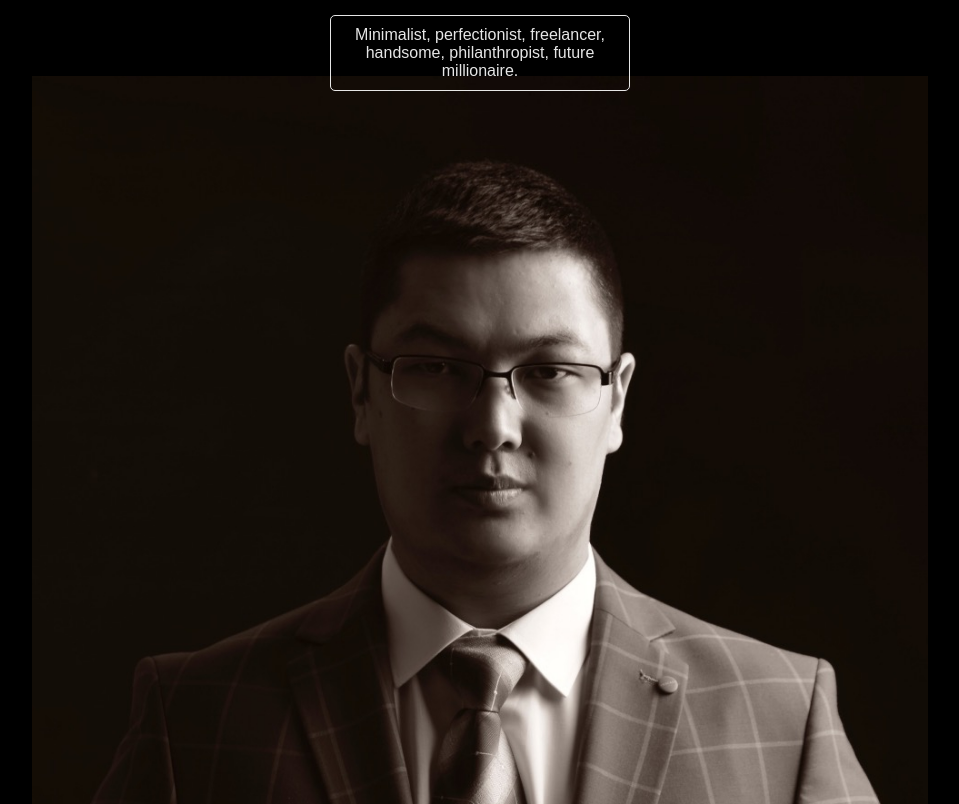
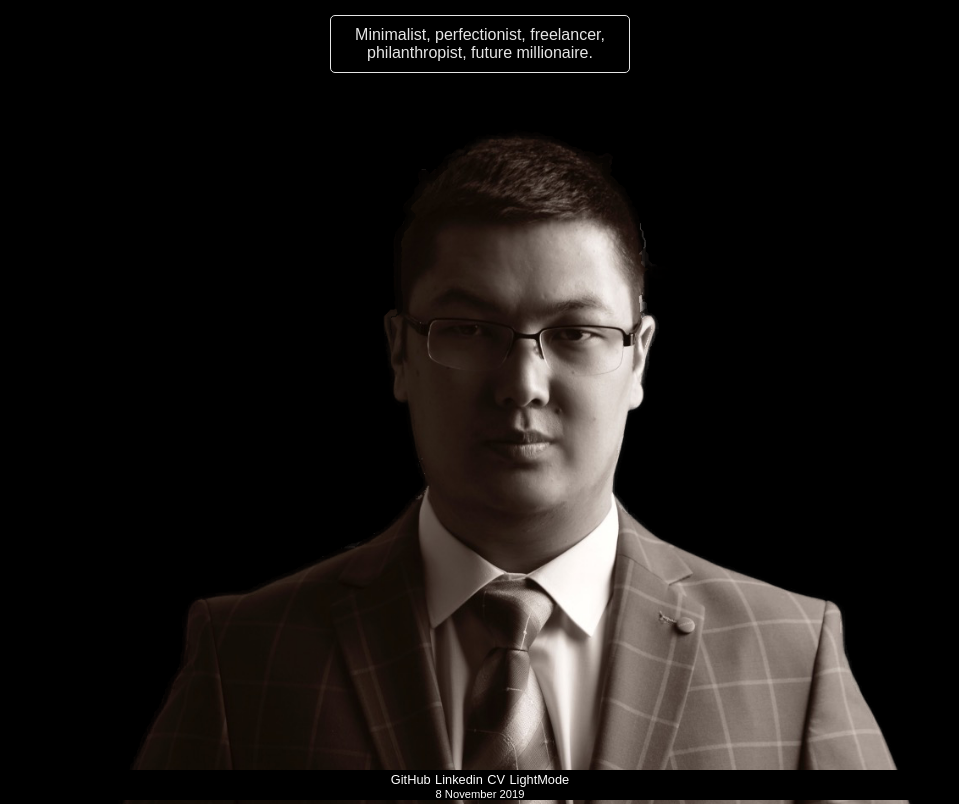
Before and after one commit to usbaitass/mywebsite, a plain HTML site: page index.html in a window 1280 px wide. Shown: the top 804 px of the page, without its empty margins (160-1119 px from the left). Drawn offline with nearby package versions, Linux system fonts and the light colour scheme; files that its build step writes are made by us from their sources.

Commit message:
latest commit

```diff
--- a/index.html
+++ b/index.html
@@ -7,16 +7,17 @@
     <meta http-equiv="X-UA-Compatible" content="ie=edge">
     <link rel="stylesheet" href="../main.css">
     <script src="https://kit.fontawesome.com/14c56f2305.js" crossorigin="anonymous"></script>
-    <title>Home | usbaitass</title>
+    <script defer src="./scripts/main.js"></script>
+    <title>usbaitass</title>
 </head>
 
 <body>
 
     <header>
-        <div class="description">Minimalist, perfectionist, freelancer, handsome, philanthropist, future millionaire.
+        <div class="description">Minimalist, perfectionist, freelancer, philanthropist, future millionaire.
         </div>
         <div class="portrait">
-            <img class="img-me" src="images/me.jpg" alt="Ulan B.">
+            <img class="img-me" src="images/me2.png" alt="Ulan B.">
             <h2>Ulan Baitassov</h2>
             <p><span>Aspiring</span> Software Engineer</p>
         </div>
@@ -24,39 +25,37 @@
 
     <nav>
         <ul>
-            <li><a href="">Portfolio</a></li>
-            <li> <a href="">Blogs</a>
+            <li><a href="">Portfolio</a>
+            </li>
+            <li><a href="">Blogs</a>
             </li>
             <li><a href="">About</a></li>
             <li><a href="">Contact</a></li>
         </ul>
     </nav>
 
-    <div class="container">
+    <div class="nav2">
         <ul>
             <li>Professional</li>
             <li>Hobby</li>
         </ul>
         <ul>
             <li>IT</li>
-            <li>rl xp</li>
+            <li>irl xp</li>
         </ul>
     </div>
+
     <footer>
         <div>
             <ul>
-                <li><i class="fab fa-github-square"><a href=""></a></i></li>
-                <li><i class="fab fa-linkedin"><a href=""></a></i></li>
+                <li><a href="">GitHub</a></li>
+                <li><a href="">Linkedin</a></li>
+                <li><a href="">CV</a></li>
+                <li><a href="">LightMode</a></li>
             </ul>
-            <div class="cpanel">
-                <a href="">download CV</a>
-                <button>Dark Mode</button>
-            </div>
         </div>
-        <h5>2 November 2019</h5>
+        <p>8 November 2019</p>
     </footer>
-
-    <script src="../src/scripts/main.js"></script>
 
 </body>
 
--- a/styles/main.scss
+++ b/styles/main.scss
@@ -1,21 +1,22 @@
 * {
     margin: 0;
     padding: 0;
+    box-sizing: border-box;
     font-family: sans-serif;
-    box-sizing: border-box;
+    text-align: center;
     body {
+        // display: flex;
+        // flex-direction: column;
         header {
-            position: absolute;
+            //position: absolute;
             width: 100%;
             background: black;
-            text-align: center;
+            color: white;
             .description {
                 width: 300px;
                 margin: 0 auto;
                 padding: 10px;
-                color: white;
                 border: 1px solid white;
-                //box-shadow: 0 1px 1px 0;
                 border-radius: 5px;
                 transform: translateY(15px);
                 opacity: 0.9;
@@ -27,20 +28,53 @@
                     width:100%;
                 }
                 h2{
-                    margin-top: 10px;
-                    color: white;
+                    margin: 10px 0 0 20px;
                 }
                 p {
                     color: orangered;
-                    font-weight: 500;
+                    font-weight: 540;
+                    padding: 5px 0 5px 20px;
                     span {
                         color: white;
                     }
-                    margin-bottom: 15px;
                 }
             }
-            .portrait:hover ~ .description {
-                color: red;
+        }
+        nav {
+            ul {
+                list-style-type: none;
+                overflow: hidden;
+                border: 1px solid black;
+                padding: 10px;
+                li {
+                    display: inline;
+                    padding: 0 10px 0 10px;
+                    a{
+                        text-decoration: none;
+                        color: black;
+                    }
+                }
+            }
+        }
+        footer {
+            background: black;
+            position: absolute;
+            bottom: 0;
+            width: 100%;
+            //height: 200px;
+            ul {
+                li {
+                    display: inline;
+                    font-size: 0.8rem;
+                    a {
+                        text-decoration: none;
+                        color: white;
+                    }
+                }
+            }
+            p{
+                color: white;
+                font-size: 0.7rem;
             }
         }
     }
```
Also changed, not shown: images/me2.png (added), main.css (added), 1 other file.
